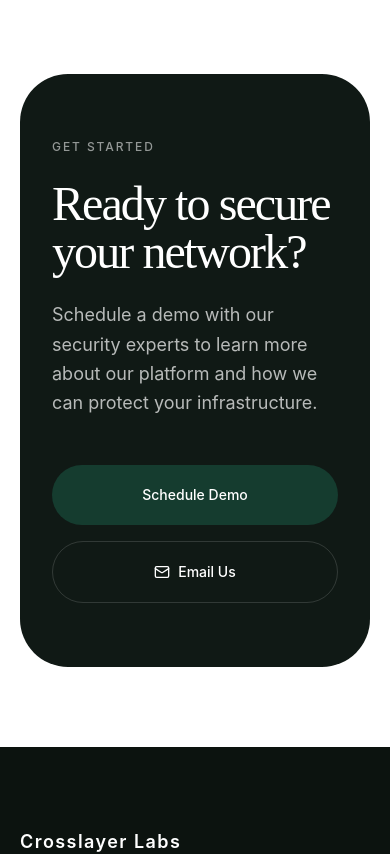
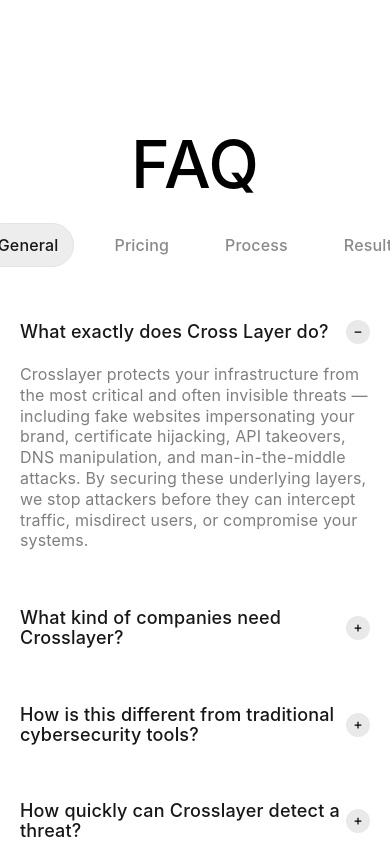
Before and after one commit to Ux-Geek/Crosslayer-Labs, a Next.js app: page / in a window 390 px wide. Shown: the part 9320-10174 px from the top of the page. Built offline with nearby package versions, Linux system fonts and the light colour scheme; a web font is replaced by a local one.

Commit message:
feat: add DiscoveryProse component to the landing page layout

```diff
--- a/src/app/page.tsx
+++ b/src/app/page.tsx
@@ -4,6 +4,7 @@
 import WhyUs from "@/components/WhyUs";
 import Team from "@/components/Team";
 import Industries from "@/components/Industries";
+import FAQ from "@/components/FAQ";
 import CTA from "@/components/CTA";
 import Footer from "@/components/Footer";
 
@@ -17,6 +18,7 @@
         <SolutionsSection />
         <Team />
         <Industries />
+        <FAQ />
         <CTA />
       </main>
       <Footer />
--- a/src/components/DiscoveryProse.tsx
+++ /dev/null
@@ -1,64 +0,0 @@
-"use client";
-
-import { useEffect, useRef } from "react";
-import gsap from "gsap";
-import { ScrollTrigger } from "gsap/ScrollTrigger";
-
-gsap.registerPlugin(ScrollTrigger);
-
-const proseLines = [
-  "True security requires a multi-perspective",
-  "approach to verify every connection",
-  "at the absolute root of the web infrastructure."
-];
-
-export default function DiscoveryProse() {
-  const containerRef = useRef<HTMLDivElement>(null);
-  const linesRef = useRef<(HTMLSpanElement | null)[]>([]);
-
-  useEffect(() => {
-    if (!containerRef.current) return;
-
-    const tl = gsap.timeline({
-      scrollTrigger: {
-        trigger: containerRef.current,
-        start: "top 30%",
-        end: "+=600",
-        scrub: 1,
-        pin: true,
-      }
-    });
-
-    linesRef.current.forEach((line) => {
-      if (line) {
-        tl.fromTo(line,
-          { opacity: 0.1, y: 30 },
-          {
-            opacity: 1,
-            y: 0,
-            duration: 1,
-            ease: "power2.out"
-          }
-        );
-      }
-    });
-  }, []);
-
-  return (
-    <div ref={containerRef} className="py-[300px] flex flex-col items-center justify-center text-center bg-white">
-      <h2
-        className="font-display text-[42px] leading-[1.4] tracking-[-0.02em] text-[#101915] md:text-[52px] max-w-5xl"
-      >
-        {proseLines.map((line, idx) => (
-          <span
-            key={idx}
-            ref={el => { linesRef.current[idx] = el; }}
-            className="block opacity-0"
-          >
-            {line}
-          </span>
-        ))}
-      </h2>
-    </div>
-  );
-}
--- /dev/null
+++ b/src/components/FAQ.tsx
@@ -0,0 +1,100 @@
+"use client";
+
+import { useState } from "react";
+import { motion, AnimatePresence } from "motion/react";
+import { Plus, Minus } from "lucide-react";
+
+const faqs = [
+  {
+    question: "What exactly does Cross Layer do?",
+    answer: "Crosslayer protects your infrastructure from the most critical and often invisible threats — including fake websites impersonating your brand, certificate hijacking, API takeovers, DNS manipulation, and man-in-the-middle attacks. By securing these underlying layers, we stop attackers before they can intercept traffic, misdirect users, or compromise your systems."
+  },
+  {
+    question: "What kind of companies need Crosslayer?",
+    answer: "Any company that relies on web infrastructure — including fintech, crypto platforms, SaaS, and enterprise systems — especially those handling sensitive data or financial transactions."
+  },
+  {
+    question: "How is this different from traditional cybersecurity tools?",
+    answer: "Most tools focus on applications or endpoints. Crosslayer operates at the infrastructure level, detecting and stopping threats before they reach your systems."
+  },
+  {
+    question: "How quickly can Crosslayer detect a threat?",
+    answer: "Our platform continuously monitors network signals in real time, allowing threats to be identified and mitigated almost immediately."
+  }
+];
+
+const tabs = ["General", "Pricing", "Process", "Result"];
+
+export default function FAQ() {
+  const [activeTab, setActiveTab] = useState("General");
+  const [openIndex, setOpenIndex] = useState<number | null>(0);
+
+  return (
+    <section id="faq" className="mx-auto flex max-w-[492px] flex-col items-center px-5 py-32">
+      {/* Header — FAQ 66px */}
+      <div className="flex flex-col items-center gap-[15px]">
+        <h2 className="font-sans text-[66px] font-medium leading-[130%] text-black">
+          FAQ
+        </h2>
+
+        {/* Tabs */}
+        <div className="flex items-center gap-[24px]">
+          {tabs.map((tab) => (
+            <button
+              key={tab}
+              onClick={() => setActiveTab(tab)}
+              className={`flex h-[44px] items-center justify-center rounded-full px-[15px] text-[16px] font-medium tracking-[0.01em] transition-all
+                ${activeTab === tab
+                  ? "bg-[#EDEDED] border border-[#E3E3E3] text-[#171717]"
+                  : "text-[#8A8A8A] border border-transparent hover:text-[#171717]"
+                }`}
+            >
+              {tab}
+            </button>
+          ))}
+        </div>
+      </div>
+
+      {/* FAQ Items — Gap 57px */}
+      <div className="mt-[53px] flex w-full flex-col gap-[57px]">
+        {faqs.map((faq, idx) => (
+          <div key={idx} className="flex flex-col gap-[20px]">
+            {/* Question Row */}
+            <button
+              onClick={() => setOpenIndex(openIndex === idx ? null : idx)}
+              className="flex w-full items-center justify-between text-left"
+            >
+              <h3 className="text-[18px] font-medium leading-[110%] tracking-[0.01em] text-[#171717]">
+                {faq.question}
+              </h3>
+              <div className="flex h-6 w-6 flex-none items-center justify-center rounded-full bg-[#E9E9E9]">
+                {openIndex === idx ? (
+                  <Minus className="h-[10px] w-[10px] text-black" strokeWidth={3} />
+                ) : (
+                  <Plus className="h-[10px] w-[10px] text-black" strokeWidth={3} />
+                )}
+              </div>
+            </button>
+
+            {/* Answer */}
+            <AnimatePresence>
+              {openIndex === idx && (
+                <motion.div
+                  initial={{ height: 0, opacity: 0 }}
+                  animate={{ height: "auto", opacity: 1 }}
+                  exit={{ height: 0, opacity: 0 }}
+                  transition={{ duration: 0.3, ease: "easeInOut" }}
+                  className="overflow-hidden"
+                >
+                  <p className="text-[16px] font-normal leading-[130%] tracking-[0.01em] text-[#7F7F7F]">
+                    {faq.answer}
+                  </p>
+                </motion.div>
+              )}
+            </AnimatePresence>
+          </div>
+        ))}
+      </div>
+    </section>
+  );
+}
```
